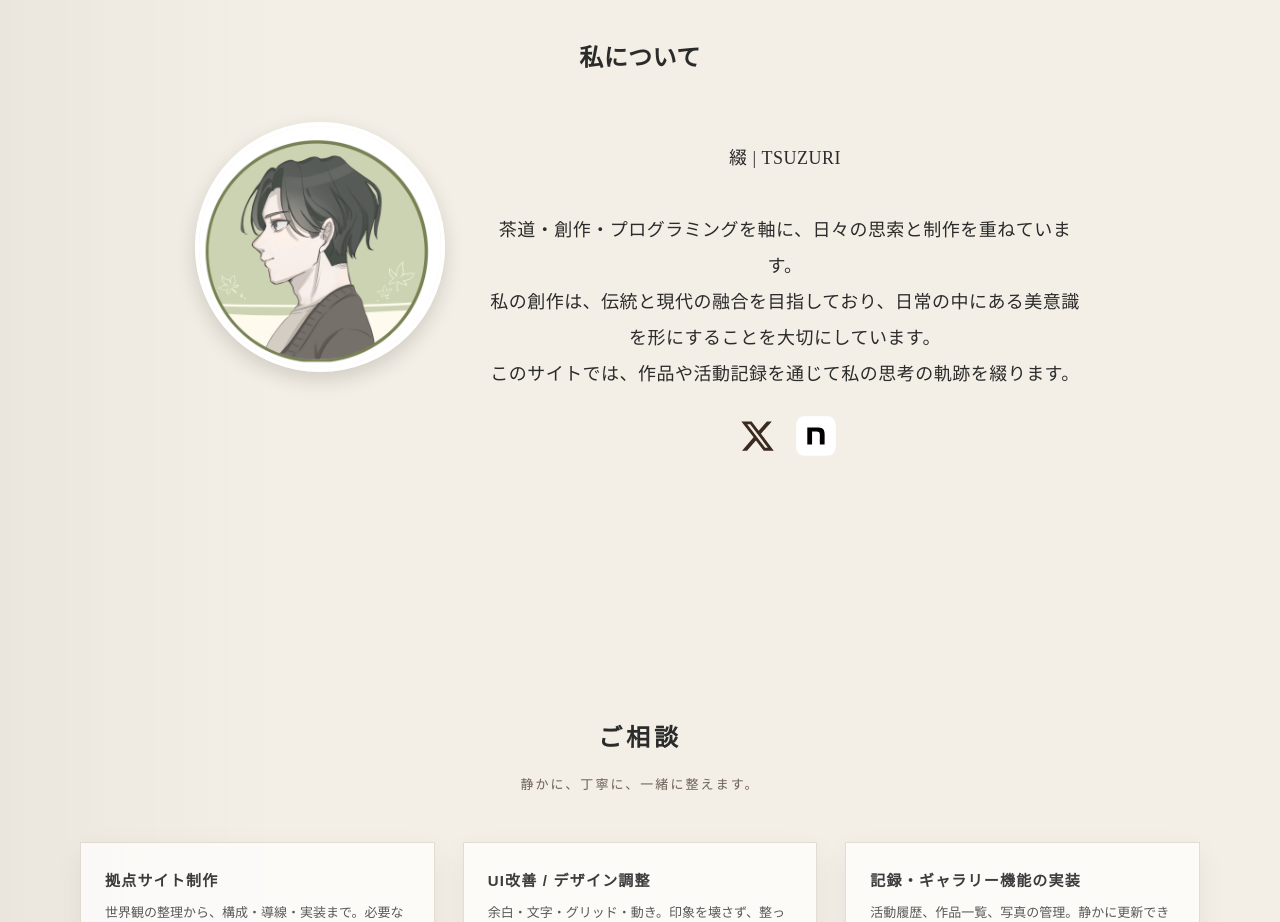
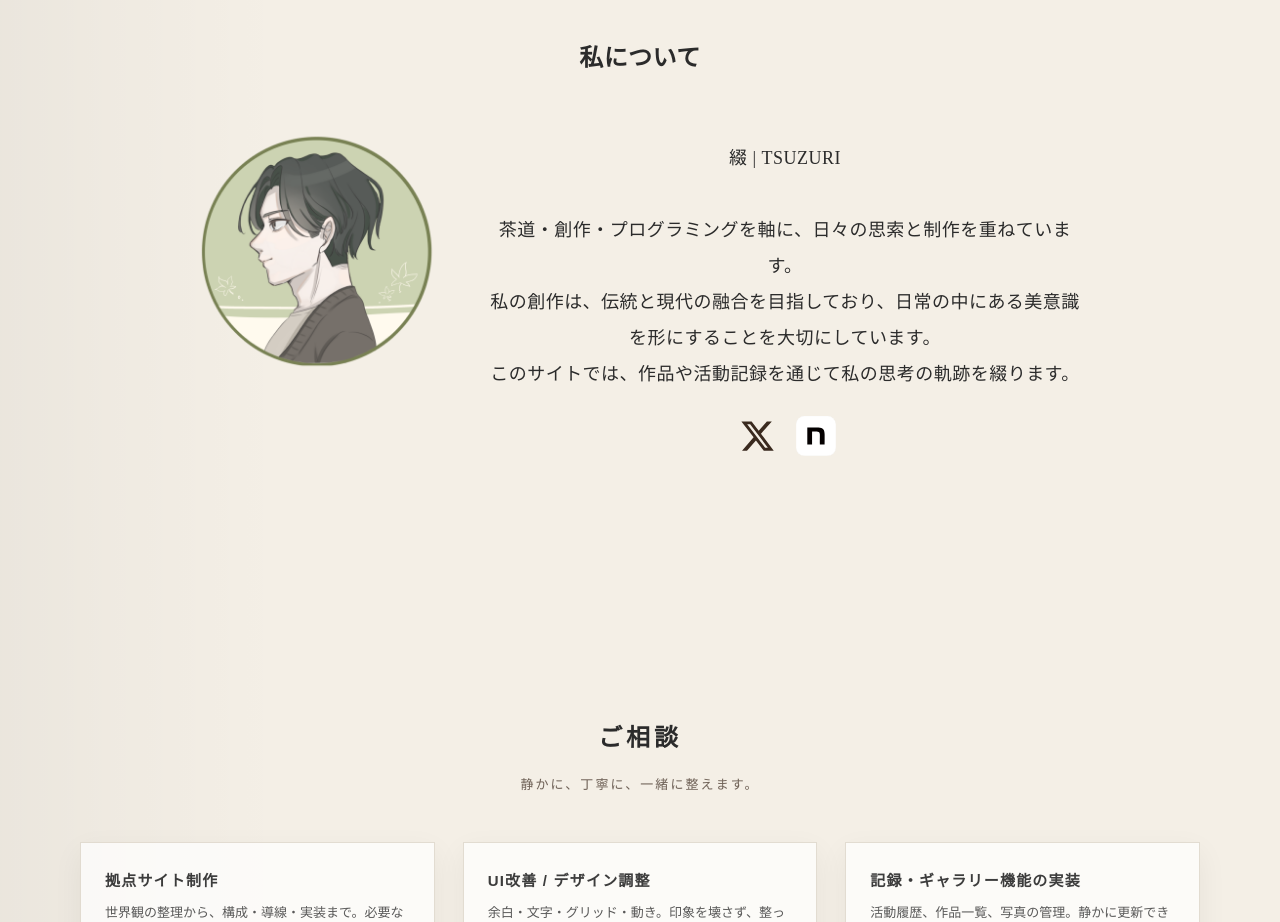
Before and after one commit to kei-sagawa/portfolio, a Vue app: page / in a window 1280 px wide. Shown: the part 3180-4102 px from the top of the page. Built offline with nearby package versions, Linux system fonts and the light colour scheme.

Commit message:
プロフィール画像のスタイルを調整し、余分なプロパティを削除

```diff
--- a/src/views/home/components/ProfileSection.vue
+++ b/src/views/home/components/ProfileSection.vue
@@ -48,10 +48,7 @@
 .profile-img img {
   width: 250px;
   height: 250px;
-  object-fit: cover;
   border-radius: 50%;
-  box-shadow: 0 8px 20px rgba(0, 0, 0, 0.15);
-  border: 4px solid #fff;
 }
 
 .profile-text {
```
Also changed, not shown: public/profile_icon.png.
